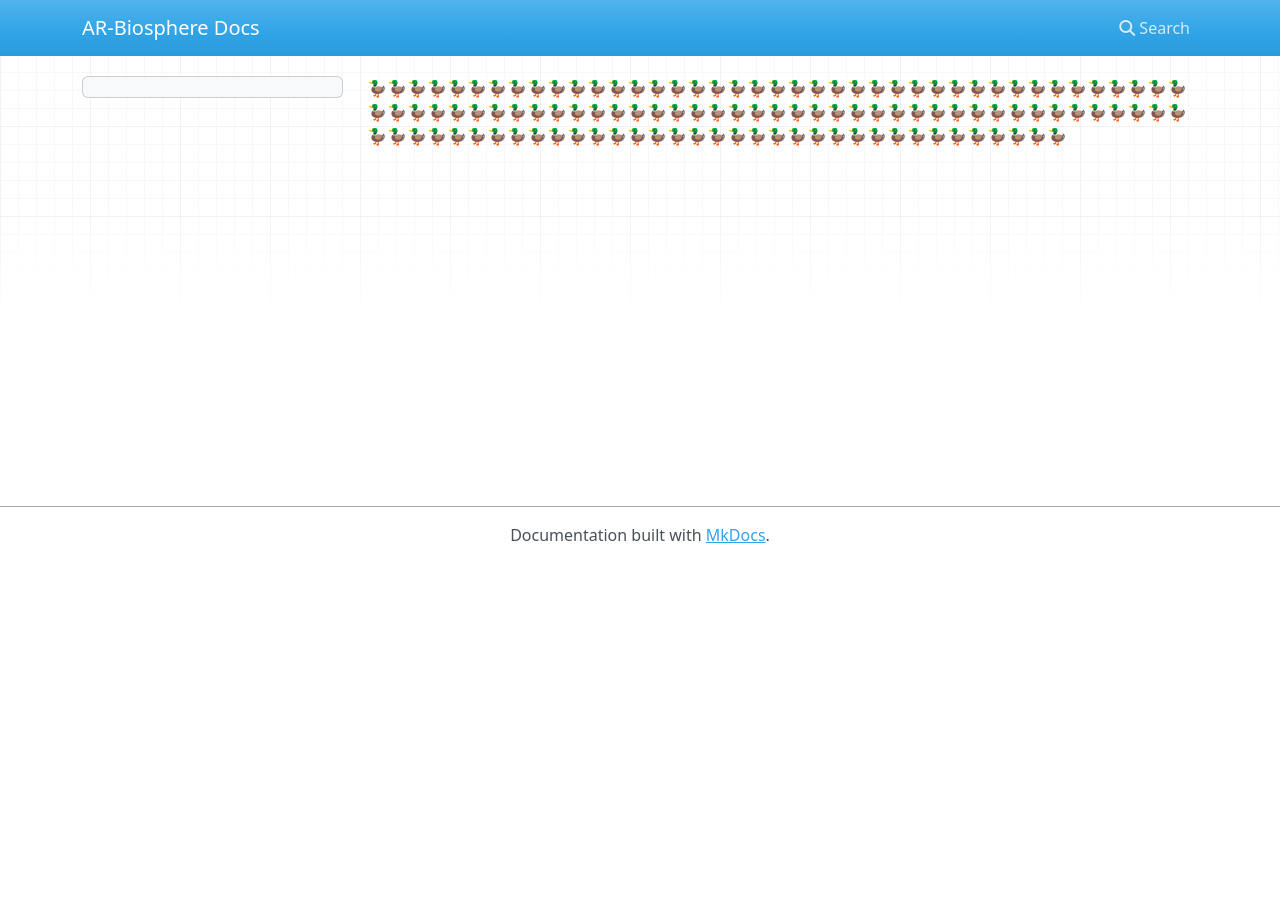
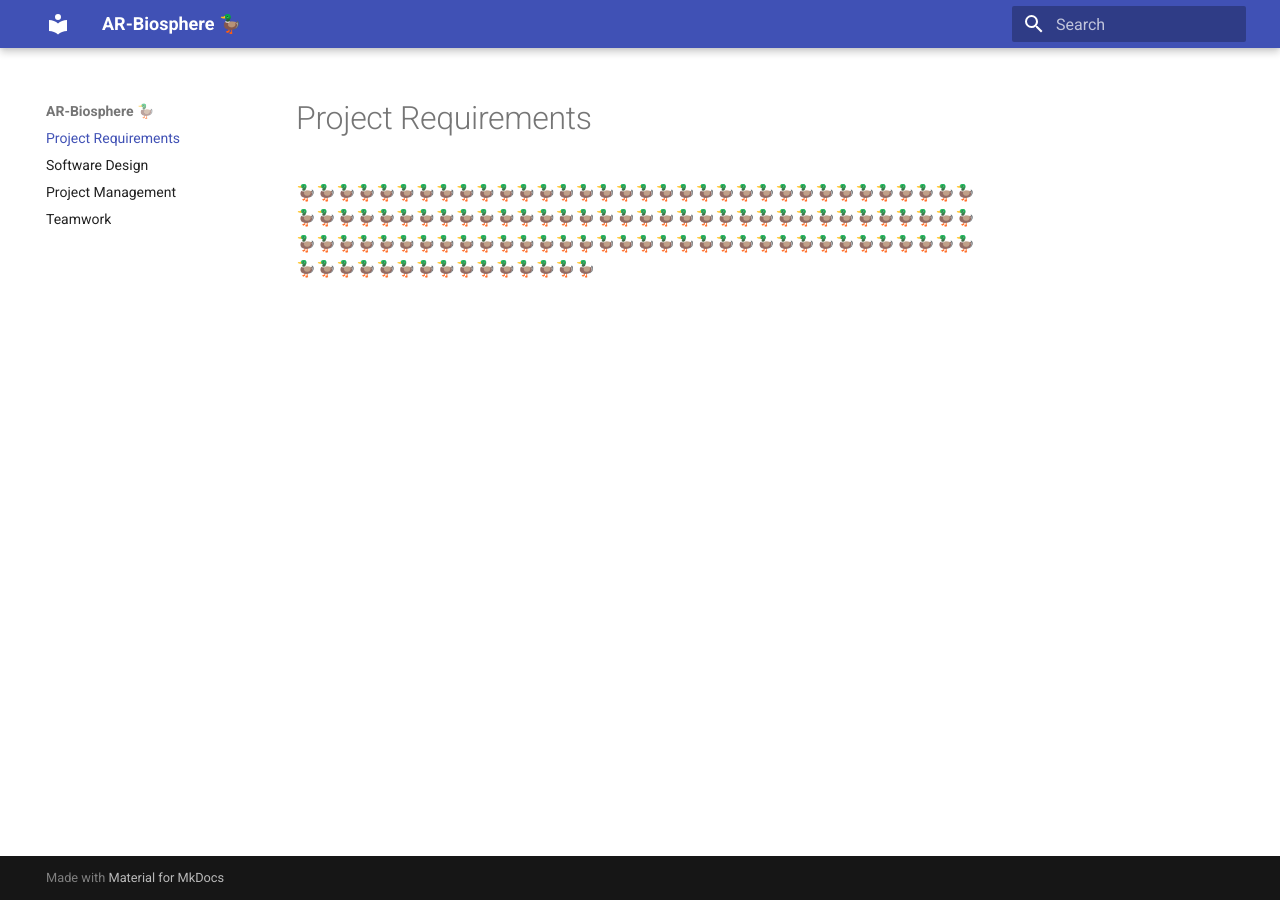
Before and after one commit to antarc0y/AR-Biosphere, an MkDocs documentation site: the page built from docblueprint/index.md, in a window 1280 px wide. Built offline with MkDocs 1.6.1 and Material for MkDocs 9.7.7, drawn with Linux system fonts in a browser that asks for light colours; nearby versions of some CDN libraries.

Commit message:
commit docs

```diff
--- a/mkdocs.yml
+++ b/mkdocs.yml
@@ -1,3 +1,16 @@
-site_name: AR-Biosphere Docs
+site_name: AR-Biosphere 🦆️
+theme:
+    name: material
+    features::
+      - search.suggest
+      - search.highlight
+      - content.tabs.link
+plugins:
+  - search
+nav:
+    - Project Requirements: "index.md"
+    - Software Design: "pages/software.md"
+    - Project Management: "pages/management.md"
+    - Teamwork: "pages/teamwork.mc"
 docs_dir: ./docblueprint
 site_dir: ./docs
```
Also changed, not shown: docblueprint/pages/management.md (added), docblueprint/pages/software.md (added), docblueprint/pages/teamwork.md (added).
